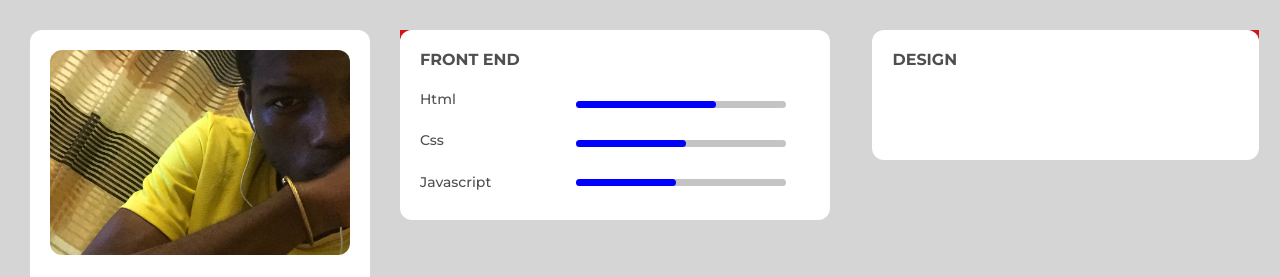
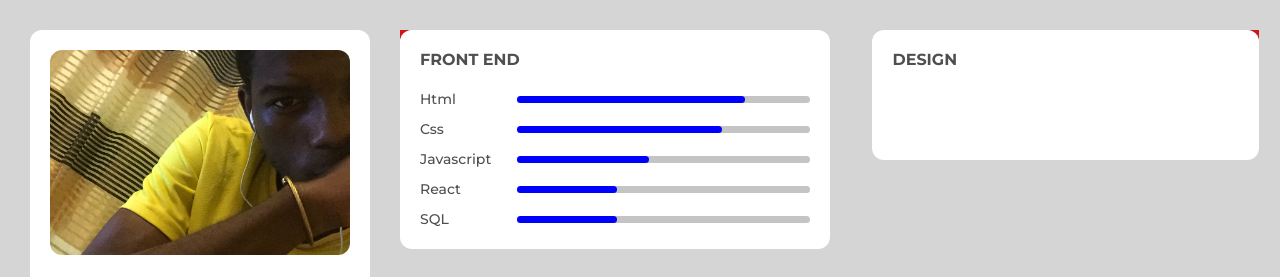
Before and after one commit to adamcarneiro/My-Portifolio, a plain HTML site: page index.html in a window 1280 px wide. Shown: the top 277 px of the page. Drawn offline with Linux system fonts and the light colour scheme.

Commit message:
styling the right-side frontend card complety

```diff
--- a/index.html
+++ b/index.html
@@ -104,6 +104,8 @@
                             <p>Html</p>
                             <p>Css</p>
                             <p>Javascript</p>
+                            <p>React</p>
+                            <p>SQL</p>
                         </div>
                         <div class="bar-container">
                             <div class="bar">
@@ -114,6 +116,12 @@
                             </div>
                             <div class="bar">
                                 <div class="bar-value" id="js"></div>
+                            </div>
+                            <div class="bar">
+                                <div class="bar-value" id="react"></div>
+                            </div>
+                            <div class="bar">
+                                <div class="bar-value" id="sql"></div>
                             </div>
                         </div>
                     </div>
--- a/style.css
+++ b/style.css
@@ -283,7 +283,11 @@ main{
     /* width: 355.02px; */
     /* width: 400px; */
     width: 50%;
-    height: 190px;
+    /* height: 190px; */
+    height: max-content;
+    display: flex;
+    flex-direction: column;
+    row-gap: 20px;
 
     background: #FFFFFF;
 }
@@ -309,28 +313,35 @@ main{
 }
 
 .tech-container{
-    /* background-color: brown; */
+    /* width: 40%; */
+    /* background-color: rgb(240, 11, 11); */
     display: flex;
+    /* align-items:center; */
 
     /* margin-top: px; */
 }
 
 .bar-container{
     /* background-color: burlywood; */
-    width: 60%;
-
+    width: 75%;
+    display: flex;
+    flex-direction: column;
+    justify-content: space-around;
+    row-gap: 10px;
     /* margin-left: 10px; */
 }
 
 
 .bar{
-    width: 90%;
+    /* width: 90%; */
     height: 7px;
-    margin-bottom: 10px;
+    /* margin-bottom: 10px; */
     background: #C4C4C4;
     border-radius: 12px;
 
-    margin-top: 32px;
+    /* margin-top: 32px; */
+
+    /* background-color: burlywood; */
 }
 
 .bar-value{
@@ -340,30 +351,42 @@ main{
     border-radius: 12px;
 }
 .tech-names{
-    width: 40%;
+    width: 25%;
+    /* background-color: green; */
+    display: flex;
+    flex-direction: column;
+    row-gap: 10px;
+    justify-content: space-around;
 }
 
 .tech-names p{
-    width: 50.14px;
-    height: 21.34px;
+    /* width: 50.14px;
+    height: 21.34px; */
 
-    font-family: Montserrat;
+    /* font-family: Montserrat; */
     font-style: normal;
     font-weight: 500;
     font-size: 14px;
     line-height: 20px;
 
-    margin-top: 20px;
+    /* margin-top: 20px; */
 
     color: #4F4F4F;
 }
 
 #html{
-    width: 140px;
+    /* width: 140px; */
+    width: 78%;
 }
 
 #css{
-    width: 110px;
+    /* width: 110px; */
+    width: 70%;
+}
+
+#js{
+    /* width: 110px; */
+    width: 45%;
 }
 
 /* .projects-card{
```
